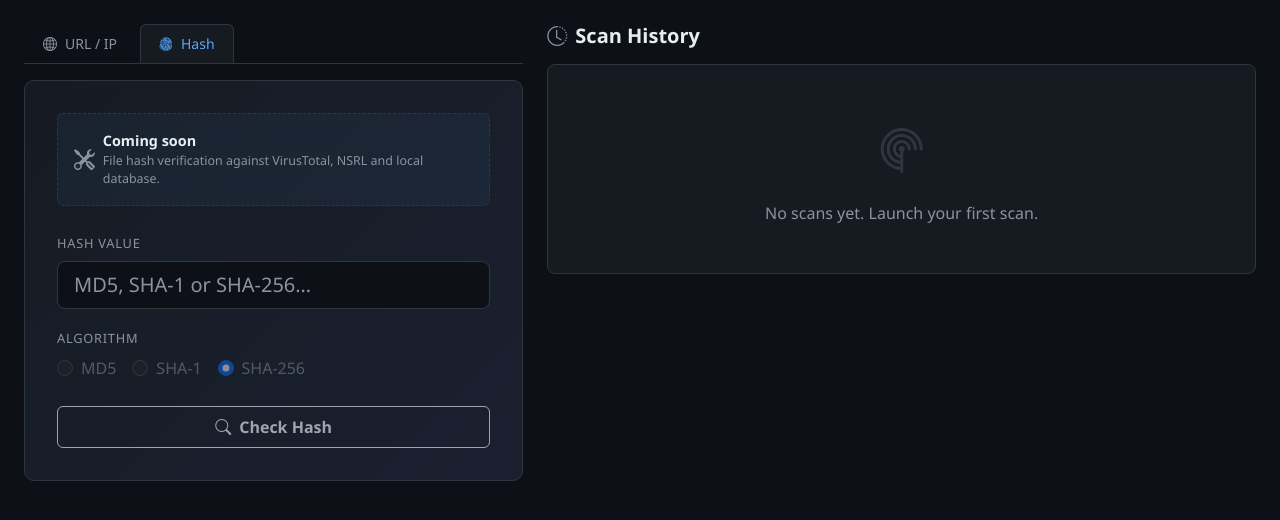
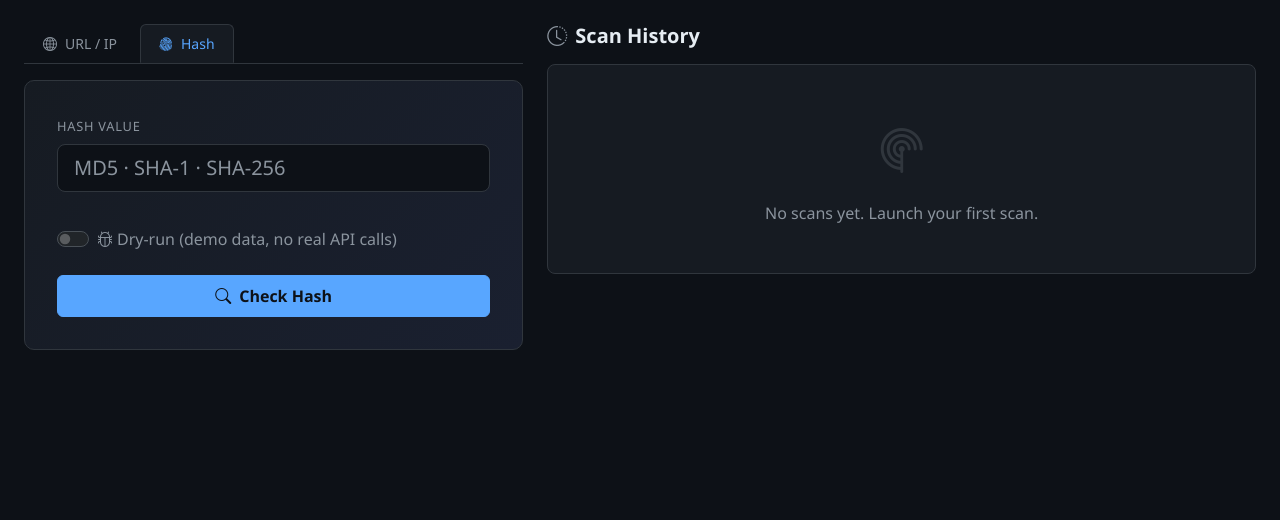
Before and after one commit to Batiscafff/SpyFly, a Flask app: page / in a window 1280 px wide, after a click on "Hash". Shown: the part 57-577 px from the top of the page. Run offline with Flask 3, Linux system fonts and the light colour scheme.

Commit message:
feature: hash checker

```diff
--- a/app/routes.py
+++ b/app/routes.py
@@ -111,6 +111,21 @@ def delete_bulk():
     return jsonify({"ok": True})
 
 
+@bp.route("/api/hash")
+def hash_lookup():
+    from app.modules.passive_osint import lookup_hash_virustotal
+    app = current_app._get_current_object()
+    hash_value = request.args.get("hash", "").strip()
+    dry_run = request.args.get("dry_run") == "1"
+
+    import re as _re
+    if not hash_value or not _re.fullmatch(r'[0-9a-fA-F]{32}|[0-9a-fA-F]{40}|[0-9a-fA-F]{64}', hash_value):
+        return jsonify({"error": "Invalid hash — expected MD5 (32), SHA-1 (40) or SHA-256 (64) hex chars"}), 400
+
+    api_key = app.config.get("VIRUSTOTAL_API_KEY", "")
+    return jsonify(lookup_hash_virustotal(api_key, hash_value, dry_run))
+
+
 @bp.route("/settings", methods=["GET", "POST"])
 def settings():
     from app import settings_store
--- a/static/css/custom.css
+++ b/static/css/custom.css
@@ -152,7 +152,8 @@ body {
   transition: border-color 0.2s;
 }
 
-.scan-card:hover {
+.scan-card:hover,
+.scan-card.selected {
   border-color: var(--sf-accent);
 }
 
--- a/templates/index.html
+++ b/templates/index.html
@@ -140,43 +140,29 @@
       <!-- ── Hash tab ──────────────────────────────────────── -->
       <div class="tab-pane fade" id="pane-hash" role="tabpanel">
         <div class="sf-scan-form">
-          <div class="d-flex align-items-center gap-2 mb-4 p-3 rounded"
-               style="background:rgba(88,166,255,0.06);border:1px dashed var(--sf-border);">
-            <i class="bi bi-tools" style="color:var(--sf-muted);font-size:1.3rem;"></i>
-            <div>
-              <div class="fw-semibold" style="font-size:.9rem;">Coming soon</div>
-              <div class="sf-muted" style="font-size:.78rem;">
-                File hash verification against VirusTotal, NSRL and local database.
-              </div>
-            </div>
-          </div>
-
           <div class="mb-3">
             <label class="form-label sf-muted" style="font-size:.8rem;text-transform:uppercase;letter-spacing:.06em;">
               Hash value
             </label>
-            <input type="text" class="form-control form-control-lg" disabled
-                   placeholder="MD5, SHA-1 or SHA-256…" autocomplete="off">
+            <input type="text" id="hashInput" class="form-control form-control-lg"
+                   placeholder="MD5 · SHA-1 · SHA-256" autocomplete="off" spellcheck="false">
+            <div id="hashAlgoHint" class="mt-1" style="font-size:.75rem;min-height:1.2em;"></div>
           </div>
 
           <div class="mb-4">
-            <label class="form-label sf-muted" style="font-size:.8rem;text-transform:uppercase;letter-spacing:.06em;">
-              Algorithm
-            </label>
-            <div class="d-flex gap-3">
-              {% for algo in ["MD5", "SHA-1", "SHA-256"] %}
-              <div class="form-check">
-                <input class="form-check-input" type="radio" name="hash_algo" disabled
-                       {% if algo == "SHA-256" %}checked{% endif %}>
-                <label class="form-check-label sf-muted">{{ algo }}</label>
-              </div>
-              {% endfor %}
+            <div class="form-check form-switch">
+              <input class="form-check-input" type="checkbox" id="hashDryRun">
+              <label class="form-check-label sf-muted" for="hashDryRun">
+                <i class="bi bi-bug me-1"></i>Dry-run (demo data, no real API calls)
+              </label>
             </div>
           </div>
 
-          <button type="button" class="btn btn-sf-primary w-100 py-2" disabled>
+          <button type="button" id="btnCheckHash" class="btn btn-sf-primary w-100 py-2">
             <i class="bi bi-search me-2"></i>Check Hash
           </button>
+
+          <div id="hashResults" class="mt-4" style="display:none;"></div>
         </div>
       </div>
 
@@ -248,7 +234,7 @@
           </div>
 
           <!-- Actions -->
-          <div class="d-flex gap-2 align-items-center" style="flex-shrink:0;">
+          <div class="scan-actions d-flex gap-2 align-items-center" style="flex-shrink:0;">
             {% if scan.status == 'running' or scan.status == 'queued' %}
             <a href="/scan/{{ scan.id }}" class="btn btn-sm btn-outline-secondary">
               <i class="bi bi-hourglass-split me-1"></i>Progress
@@ -323,22 +309,142 @@
     toolbar.classList.toggle('d-flex', n > 0);
     if (selectAll) selectAll.indeterminate = n > 0 && n < checkboxes().length;
     if (selectAll) selectAll.checked = n > 0 && n === checkboxes().length;
+    document.querySelectorAll('.scan-actions').forEach(el => {
+      el.style.visibility = n > 0 ? 'hidden' : '';
+    });
   }
 
-  checkboxes().forEach(cb => cb.addEventListener('change', syncToolbar));
+  function syncCardHighlight(cb) {
+    cb.closest('.scan-card').classList.toggle('selected', cb.checked);
+  }
+
+  checkboxes().forEach(cb => cb.addEventListener('change', () => {
+    syncCardHighlight(cb);
+    syncToolbar();
+  }));
 
   if (selectAll) {
     selectAll.addEventListener('change', () => {
-      checkboxes().forEach(cb => { cb.checked = selectAll.checked; });
+      checkboxes().forEach(cb => { cb.checked = selectAll.checked; syncCardHighlight(cb); });
       syncToolbar();
     });
   }
 
   document.getElementById('btn-cancel-select').addEventListener('click', () => {
-    checkboxes().forEach(cb => { cb.checked = false; });
+    checkboxes().forEach(cb => { cb.checked = false; syncCardHighlight(cb); });
     if (selectAll) selectAll.checked = false;
     syncToolbar();
   });
+
+// ── Hash checker ──────────────────────────────────────────────────────────────
+(function () {
+  const input      = document.getElementById('hashInput');
+  const btn        = document.getElementById('btnCheckHash');
+  const resultsEl  = document.getElementById('hashResults');
+  const algoHint   = document.getElementById('hashAlgoHint');
+  const dryRunChk  = document.getElementById('hashDryRun');
+  if (!input) return;
+
+  const ALGO = { 32: 'MD5', 40: 'SHA-1', 64: 'SHA-256' };
+
+  function detectAlgo(val) {
+    const h = val.replace(/\s/g, '');
+    if (!h) return null;
+    const algo = ALGO[h.length];
+    return (algo && /^[0-9a-fA-F]+$/.test(h)) ? algo : false;
+  }
+
+  input.addEventListener('input', () => {
+    const algo = detectAlgo(input.value);
+    if (algo === null)       { algoHint.textContent = ''; return; }
+    if (algo === false)      { algoHint.textContent = 'Enter a valid MD5 (32), SHA-1 (40) or SHA-256 (64) hex hash'; algoHint.style.color = 'var(--sf-warning)'; return; }
+    algoHint.textContent = `Detected: ${algo}`;
+    algoHint.style.color = 'var(--sf-accent2)';
+  });
+
+  btn.addEventListener('click', async () => {
+    const h = input.value.replace(/\s/g, '');
+    if (!detectAlgo(h)) {
+      algoHint.textContent = 'Enter a valid MD5 (32), SHA-1 (40) or SHA-256 (64) hex hash';
+      algoHint.style.color = 'var(--sf-warning)';
+      return;
+    }
+    btn.disabled = true;
+    btn.innerHTML = '<span class="spinner-border spinner-border-sm me-2" role="status"></span>Checking…';
+    resultsEl.style.display = 'none';
+    try {
+      const dry  = dryRunChk.checked ? '1' : '0';
+      const resp = await fetch(`/api/hash?hash=${encodeURIComponent(h)}&dry_run=${dry}`);
+      const data = await resp.json();
+      renderHashResults(data, h);
+    } catch (e) {
+      renderHashResults({ error: 'Network error: ' + e.message }, h);
+    } finally {
+      btn.disabled = false;
+      btn.innerHTML = '<i class="bi bi-search me-2"></i>Check Hash';
+    }
+  });
+
+  function renderHashResults(data, hash) {
+    resultsEl.style.display = '';
+    if (data.error) {
+      resultsEl.innerHTML = `<div class="p-3 rounded" style="background:rgba(248,81,73,0.1);border:1px solid var(--sf-danger);color:var(--sf-danger);">
+        <i class="bi bi-exclamation-triangle me-2"></i>${data.error}</div>`;
+      return;
+    }
+    const mal   = data.malicious  || 0;
+    const sus   = data.suspicious || 0;
+    const total = data.total_engines || 0;
+    const verdictColor = mal > 0 ? 'var(--sf-danger)' : sus > 0 ? 'var(--sf-warning)' : 'var(--sf-accent2)';
+    const verdictIcon  = mal > 0 ? 'bi-shield-x' : sus > 0 ? 'bi-shield-exclamation' : 'bi-shield-check';
+    const verdictText  = mal > 0 ? `MALICIOUS — ${mal}/${total} engines detected` : sus > 0 ? `SUSPICIOUS — ${sus}/${total} engines flagged` : `CLEAN — 0/${total} engines flagged`;
+    const verdictBg    = mal > 0 ? 'rgba(248,81,73,0.1)' : sus > 0 ? 'rgba(210,153,34,0.1)' : 'rgba(63,185,80,0.1)';
+    const sizeStr = data.size
+      ? (data.size > 1048576 ? (data.size / 1048576).toFixed(1) + ' MB' : (data.size / 1024).toFixed(1) + ' KB')
+      : '—';
+
+    function row(label, value) {
+      return `<div class="col-6 mb-1"><span class="sf-muted">${label}:</span> ${value ?? '—'}</div>`;
+    }
+
+    resultsEl.innerHTML = `
+      <div class="p-3 rounded mb-3 text-center fw-bold"
+           style="background:${verdictBg};border:1px solid ${verdictColor};color:${verdictColor};font-size:1rem;">
+        <i class="bi ${verdictIcon} me-2"></i>${verdictText}
+      </div>
+      <div class="row g-2 mb-3">
+        <div class="col-4">
+          <div class="sf-card p-3 text-center">
+            <div style="font-size:1.5rem;font-weight:700;color:var(--sf-danger);">${mal}</div>
+            <div class="sf-muted" style="font-size:.75rem;">Malicious</div>
+          </div>
+        </div>
+        <div class="col-4">
+          <div class="sf-card p-3 text-center">
+            <div style="font-size:1.5rem;font-weight:700;color:var(--sf-warning);">${sus}</div>
+            <div class="sf-muted" style="font-size:.75rem;">Suspicious</div>
+          </div>
+        </div>
+        <div class="col-4">
+          <div class="sf-card p-3 text-center">
+            <div style="font-size:1.5rem;font-weight:700;">${total}</div>
+            <div class="sf-muted" style="font-size:.75rem;">Total engines</div>
+          </div>
+        </div>
+      </div>
+      <div class="sf-card p-3">
+        <div class="sf-section-label mb-2">File info</div>
+        <div class="row" style="font-size:.84rem;">
+          ${row('Name', data.name)}
+          ${row('Type', data.type)}
+          ${row('Size', sizeStr)}
+          ${row('Last seen', data.last_seen)}
+          ${row('Reputation', data.reputation)}
+          ${row('Hash', `<code style="word-break:break-all;font-size:.78rem;">${hash}</code>`)}
+        </div>
+      </div>`;
+  }
+})();
 
   document.getElementById('btn-delete-selected').addEventListener('click', () => {
     const ids = checked().map(c => c.value);
```
Also changed, not shown: app/modules/passive_osint.py (+56 -0 lines).
